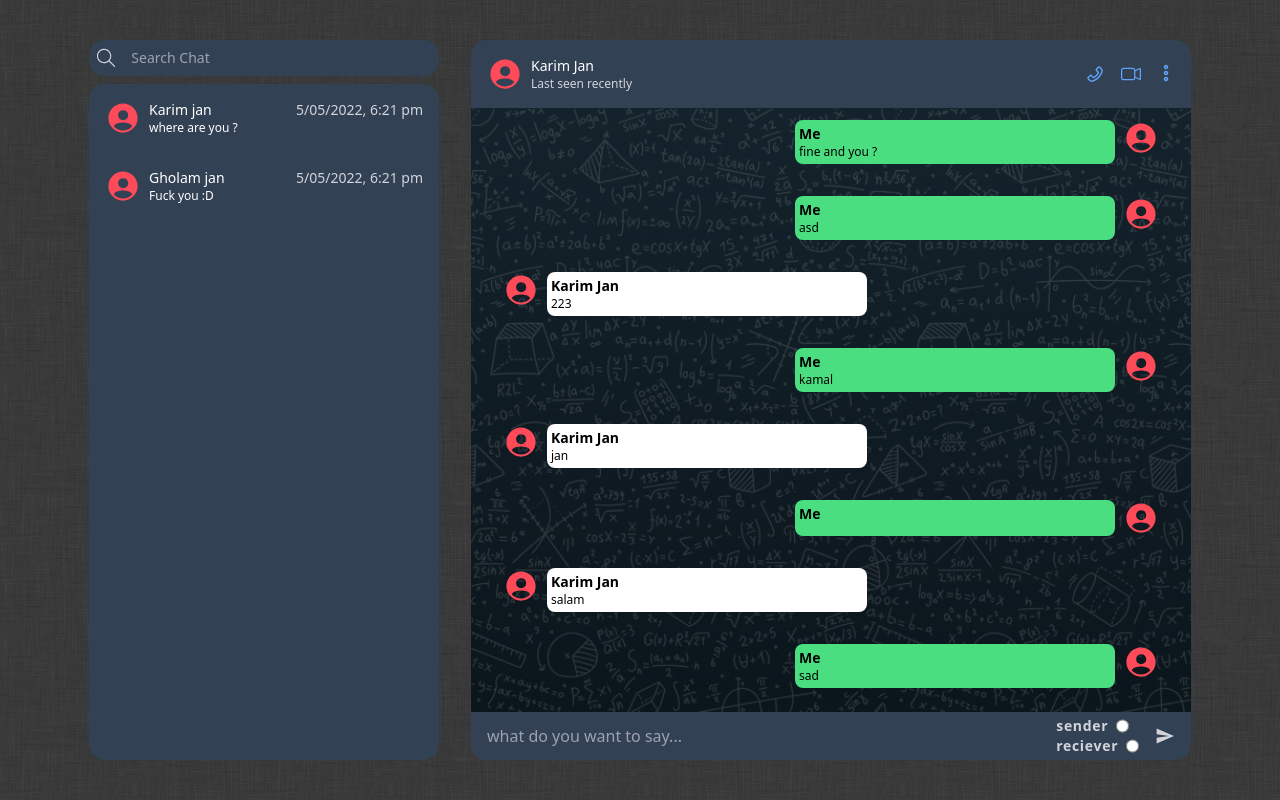
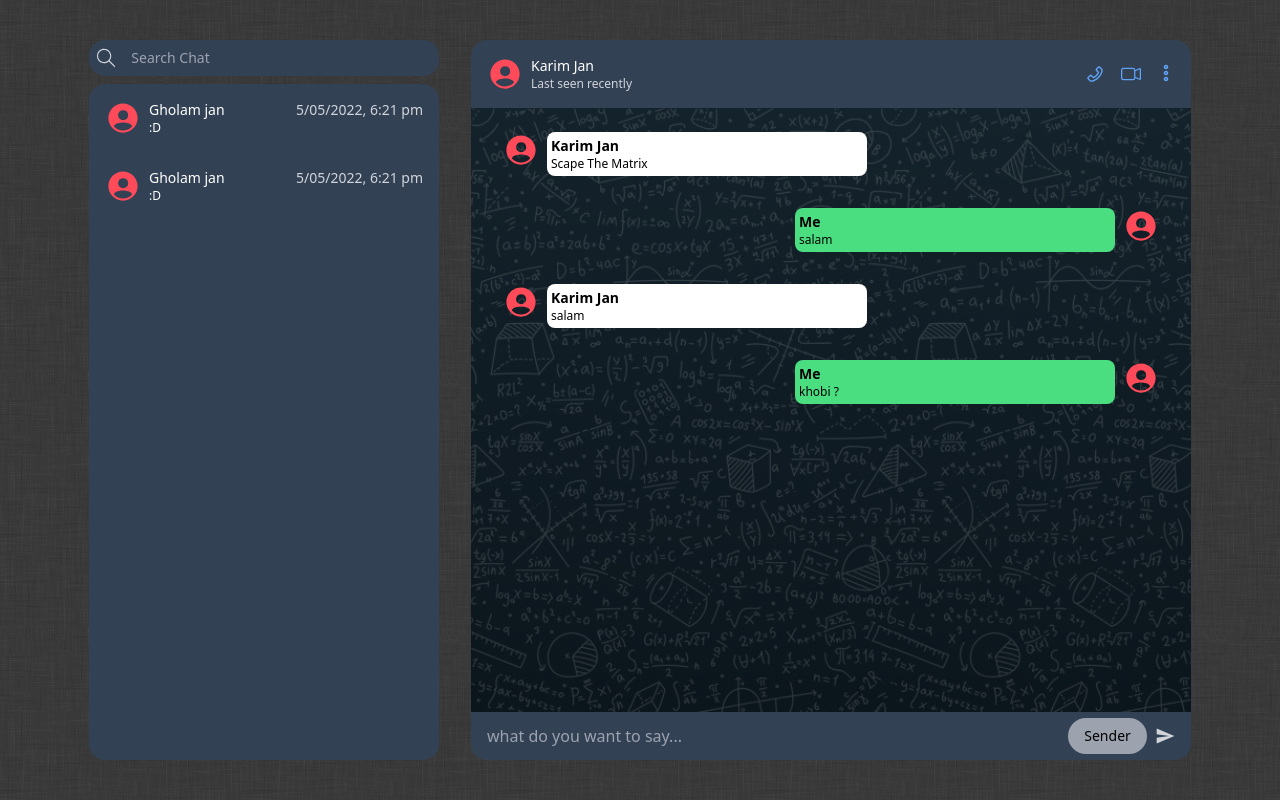
Before and after one commit to M-AminM/chat-app, a React (Create React App) app: page / in a window 1280 px wide. Built offline with nearby package versions, Linux system fonts and the light colour scheme; data requests are answered from the project's data file.

Commit message:
adding contacts message and change json server

```diff
--- a/server/db.json
+++ b/server/db.json
@@ -1,4 +1,10 @@
 {
+  "contacts": [
+    {
+      "id": 1,
+      "name": "Gholam jan",
+      "lastMessage": ":D",
+      "lastMessageSent": "5/05/2022, 6:21 pm",
       "messages": [
         {
           "id": 1,
@@ -7,186 +13,86 @@
           "type": "sender"
         },
         {
-      "id": 2,
-      "name": "The Rock",
-      "message": "Blood Sweat Respect",
-      "type": "sender"
-    },
-    {
-      "id": 3,
-      "name": "Me",
-      "message": "Hello",
-      "type": "reciever"
-    },
-    {
-      "id": 4,
-      "name": "Karim",
-      "message": "Salam",
-      "type": "sender"
-    },
-    {
-      "id": 1675069931049,
+          "id": 1675170622927,
           "name": "Me",
           "message": "salam",
           "type": "reciever"
         },
         {
-      "id": 1675069935838,
+          "id": 1675170625334,
+          "name": "Karim Jan",
+          "message": "salam",
+          "type": "sender"
+        },
+        {
+          "id": 1675170630847,
           "name": "Me",
-      "message": "salamdsa",
+          "message": "khobi ?",
+          "type": "reciever"
+        }
+      ]
+    },
+    {
+      "id": 2,
+      "name": "Gholam jan",
+      "lastMessage": ":D",
+      "lastMessageSent": "5/05/2022, 6:21 pm",
+      "messages": [
+        {
+          "id": 1,
+          "name": "Tate",
+          "message": "Scape The Matrix",
+          "type": "sender"
+        },
+        {
+          "id": 1675168023965,
+          "name": "Me",
+          "message": "2",
           "type": "reciever"
         },
         {
-      "id": 1675069937513,
-      "name": "Me",
-      "message": "salamdsasdafas",
-      "type": "reciever"
-    },
-    {
-      "id": 1675069942577,
-      "name": "Me",
-      "message": "213213",
-      "type": "reciever"
-    },
-    {
-      "id": 1675070936992,
-      "name": "Me",
-      "message": "321",
-      "type": "reciever"
-    },
-    {
-      "id": 1675070949225,
-      "name": "Me",
-      "message": "421",
-      "type": "reciever"
-    },
-    {
-      "id": 1675070999012,
-      "name": "Me",
-      "message": "213",
-      "type": "reciever"
-    },
-    {
-      "id": 1675071409382,
-      "name": "Me",
-      "message": "132",
-      "type": "reciever"
-    },
-    {
-      "id": 1675071645034,
-      "name": "Me",
-      "message": "123",
-      "type": "reciever"
-    },
-    {
-      "id": 1675071662057,
-      "name": "Me",
-      "message": "321",
-      "type": "reciever"
-    },
-    {
-      "id": 1675071674705,
-      "name": "Me",
-      "message": "",
-      "type": "reciever"
-    },
-    {
-      "id": 1675071681394,
-      "name": "Me",
-      "message": "nkbnbjbi",
-      "type": "reciever"
-    },
-    {
-      "id": 1675080847337,
-      "name": "Me",
-      "message": "karim kojaei ??",
-      "type": "reciever"
-    },
-    {
-      "id": 1675080851196,
-      "name": "Me",
-      "message": "asds",
-      "type": "reciever"
-    },
-    {
-      "id": 1675081702145,
-      "name": "Karim Jan",
-      "message": "hello",
-      "type": "sender"
-    },
-    {
-      "id": 1675081711663,
-      "name": "Me",
-      "message": "hi :D",
-      "type": "reciever"
-    },
-    {
-      "id": 1675081721947,
-      "name": "Karim Jan",
-      "message": "how are you ? ",
-      "type": "sender"
-    },
-    {
-      "id": 1675081731991,
-      "name": "Me",
-      "message": "fine and you ? ",
-      "type": "reciever"
-    },
-    {
-      "id": 1675082809980,
+          "id": 1675168306707,
           "name": "Me",
           "message": "asd",
           "type": "reciever"
         },
         {
-      "id": 1675082814879,
+          "id": 1675168309088,
+          "name": "Me",
+          "message": "asdsda",
+          "type": "reciever"
+        },
+        {
+          "id": 1675170540836,
+          "name": "Me",
+          "message": "das",
+          "type": "reciever"
+        },
+        {
+          "id": 1675170543507,
           "name": "Karim Jan",
-      "message": "223",
+          "message": "das321",
           "type": "sender"
         },
         {
-      "id": 1675083412290,
-      "name": "Me",
-      "message": "kamal ",
-      "type": "reciever"
-    },
-    {
-      "id": 1675083417297,
+          "id": 1675170635452,
           "name": "Karim Jan",
-      "message": "jan",
+          "message": "khobi ?",
           "type": "sender"
         },
         {
-      "id": 1675083500513,
-      "name": "Me",
-      "message": "",
-      "type": "reciever"
-    },
-    {
-      "id": 1675090082239,
+          "id": 1675170636310,
           "name": "Karim Jan",
-      "message": "salam",
+          "message": "khobi ?",
           "type": "sender"
         },
         {
-      "id": 1675090086108,
+          "id": 1675170637571,
           "name": "Me",
-      "message": "sad",
+          "message": "khobi ?",
           "type": "reciever"
-    }
-  ],
-  "contacts": [
-    {
-      "id": 1,
-      "name": "Karim jan",
-      "lastMessage": "where are you ?",
-      "lastMessageSent": "5/05/2022, 6:21 pm"
-    },
-    {
-      "id": 2,
-      "name": "Gholam jan",
-      "lastMessage": "Fuck you :D",
-      "lastMessageSent": "5/05/2022, 6:21 pm"
         }
       ]
     }
+  ]
+}
--- a/src/components/Messanger/Chat/Message/index.tsx
+++ b/src/components/Messanger/Chat/Message/index.tsx
@@ -8,25 +8,27 @@ interface ChatMessageProps extends React.PropsWithChildren {}
 const ChatMessage: React.FunctionComponent<
   ChatMessageProps
 > = (): JSX.Element => {
-  const { state, dispatch } = useContext(AppContext);
+  const { contacts, dispatchContacts, id } = useContext(AppContext);
   const bottomRef = useRef<HTMLDivElement>(null);
 
   const fetchData = () => {
     axios
-      .get("http://localhost:4000/messages")
+      .get("http://localhost:4000/contacts")
       .then((response) =>
-        dispatch({ type: "GET_ALL_MESSAGE", payload: response.data })
+        dispatchContacts({ type: "GET_ALL_CONTACTS", payload: response.data })
       )
       .catch((err) => console.log(err));
   };
 
+  const messages = contacts.filter((data) => data.id === id)[0]?.messages;
+
   useEffect(() => {
     fetchData();
-  }, [state]);
+  }, [messages]);
 
   useEffect(() => {
     bottomRef.current?.scrollIntoView({ behavior: "smooth" });
-  }, [state.length]);
+  }, [messages?.length]);
 
   return (
     <div
@@ -36,7 +38,7 @@ const ChatMessage: React.FunctionComponent<
       className="!bg-cover h-full w-full px-8 py-6 overflow-auto"
     >
       <ul className="flex flex-col gap-8">
-        {state.map((message: any) => (
+        {messages?.map((message: any) => (
           <MessageDetail type={message.type} message={message.message} />
         ))}
       </ul>
--- a/src/components/Messanger/Chat/Sender/index.tsx
+++ b/src/components/Messanger/Chat/Sender/index.tsx
@@ -1,72 +1,111 @@
-import React, { useRef, useState } from "react";
+import React, { useRef, useState, useContext, useEffect } from "react";
 import { MdSend } from "react-icons/md";
 import axios from "axios";
+import { AppContext } from "../../../../context/store";
 
 interface ChatSenderProsp extends React.PropsWithChildren {}
+type DataType = {
+  id: string;
+  name: string;
+  message: string;
+  type: string;
+};
 const ChatSender: React.FunctionComponent<
   ChatSenderProsp
 > = (): JSX.Element => {
+  const { id, contacts } = useContext(AppContext);
+  const [myArray, setMyArray] = useState<any>();
+  const [click, setClick] = useState(false);
+  let messages: DataType[] = contacts.filter((data) => data.id === id)[0]
+    ?.messages;
+
+  useEffect(() => {
+    // if (messages !== undefined) {
+    //   setMyArray(messages);
+    //   return;
+    // }
+    if (messages?.length !== undefined) {
+      setMyArray(messages);
+    }
+    console.log(messages?.length !== undefined);
+  }, [messages?.length !== undefined, messages?.length]);
+
   const inputRef = useRef<any>();
-  const [type, setType] = useState("");
-  const name = type === "sender" ? "Karim Jan" : "Me";
+  const [input, setInput] = useState("");
+  const [sender, setSender] = useState(false);
+  const name = sender ? "Karim Jan" : "Me";
+  const type = sender ? "sender" : "reciever";
 
   const clickHandler = () => {
+    if (input) {
+      setClick(true);
       const data = {
         id: new Date().getTime(),
         name: name,
-      message: inputRef.current.value,
+        message: input,
         type: type,
       };
+      setMyArray([...myArray, data]);
+      console.log(myArray);
 
+      // axios({
+      //   url: `http://localhost:4000/contacts/${id}`,
+      //   method: "PUT",
+      //   headers: {
+      //     "Content-Type": "application/json",
+      //   },
+      //   data: JSON.stringify(data1),
+      // })
+      //   .then((response) => {
+      //     console.log(response);
+      //   })
+      //   .catch((err) => {});
+      // inputRef.current.value = "";
+      // inputRef.current.focus();
+    } else {
+      window.alert("Write your message !!!");
+    }
+  };
+
+  useEffect(() => {
+    if (click) {
+      const data1 = {
+        id: id,
+        name: "Gholam jan",
+        lastMessage: ":D",
+        lastMessageSent: "5/05/2022, 6:21 pm",
+        messages: myArray,
+      };
       axios({
-      url: "http://localhost:4000/messages",
-      method: "POST",
+        url: `http://localhost:4000/contacts/${id}`,
+        method: "PUT",
         headers: {
           "Content-Type": "application/json",
         },
-
-      data: JSON.stringify(data),
+        data: JSON.stringify(data1),
       })
         .then((response) => {
           console.log(response);
         })
-
         .catch((err) => {});
-    inputRef.current.value = "";
-    inputRef.current.focus();
-  };
-
+      setClick(false);
+    }
+  }, [click]);
   return (
     <div className="flex items-center bg-slate-700 pr-4 rounded-b-2xl">
       <input
         className="bg-slate-700 text-gray-300 border-none outline-0 rounded-2xl px-4 py-3 w-full"
         placeholder="what do you want to say..."
-        ref={inputRef}
+        onChange={(e) => setInput(e.target.value)}
       />
-
-      <div className="pr-4">
-        <div onChange={(e: any) => setType(e.target.value)}>
-          <div className="flex gap-2">
-            <label
-              className="text-sm font-semibold text-gray-300 tracking-wider"
-              htmlFor="sender"
+      <button
+        onClick={() => setSender(!sender)}
+        className={`border-none outline-0 px-4 py-2 bg-gray-400 text-sm rounded-3xl mr-2 duration-150 ease-in ${
+          sender ? "bg-blue-400 text-white" : ""
+        }`}
       >
-              sender
-            </label>
-            <input type="radio" id="sender" name="type" value="sender" />
-          </div>
-
-          <div className="flex gap-2">
-            <label
-              className="text-sm font-semibold text-gray-300 tracking-wider"
-              htmlFor="reciever"
-            >
-              reciever
-            </label>
-            <input type="radio" id="reciever" name="type" value="reciever" />
-          </div>
-        </div>
-      </div>
+        Sender
+      </button>
       <MdSend
         onClick={clickHandler}
         className="text-gray-300 text-2xl cursor-pointer hover:text-blue-400 duration-150 ease-out"
--- a/src/components/Messanger/Sidebar/ChatList/index.tsx
+++ b/src/components/Messanger/Sidebar/ChatList/index.tsx
@@ -13,7 +13,7 @@ type ContactType = {
 };
 
 const ChatList: React.FunctionComponent<ChatListProps> = (): JSX.Element => {
-  const { contacts, dispatchContacts } = useContext(AppContext);
+  const { contacts, dispatchContacts, setId } = useContext(AppContext);
 
   const contactsData = () => {
     axios
@@ -22,6 +22,10 @@ const ChatList: React.FunctionComponent<ChatListProps> = (): JSX.Element => {
         dispatchContacts({ type: "GET_ALL_CONTACTS", payload: response.data })
       )
       .catch((err) => console.log(err));
+  };
+
+  const clickHandler = (id: number) => {
+    setId(id);
   };
 
   useEffect(() => {
@@ -34,6 +38,7 @@ const ChatList: React.FunctionComponent<ChatListProps> = (): JSX.Element => {
         <div
           className="flex justify-between cursor-pointer p-4  duration-150 ease-in"
           key={contact.id}
+          onClick={() => clickHandler(contact.id)}
         >
           <div className="flex gap-2 ">
             <IoPersonCircleSharp className="text-4xl " color="#ff4a59" />
--- a/src/context/store.tsx
+++ b/src/context/store.tsx
@@ -1,21 +1,15 @@
-import React, { useReducer, createContext } from "react";
+import React, { useReducer, createContext, useState } from "react";
 import { MessageReducer } from "./message/message.reducer";
 import { ContactReducer } from "./contact/contact.reducer";
 
 interface AppContextProviderProps extends React.PropsWithChildren {}
-
-type MessageType = {
-  id: string;
-  name: string;
-  message: string;
-  type: string;
-};
 
 type ContactType = {
   id: number;
   name: string;
   lastMessage: string;
   lastMessageSent: string;
+  messages: [];
 };
 
 type ContextAction<T, K> = {
@@ -24,35 +18,33 @@ type ContextAction<T, K> = {
 };
 
 type Context = {
-  state: MessageType[];
-  dispatch: React.Dispatch<ContextAction<any, any>>;
   contacts: ContactType[];
   dispatchContacts: React.Dispatch<ContextAction<any, any>>;
+  id: number;
+  setId: React.Dispatch<React.SetStateAction<number>>;
 };
 
 export const AppContext = createContext<Context>({
-  state: [],
-  dispatch: () => null,
   contacts: [],
   dispatchContacts: () => null,
+  id: 1,
+  setId: () => null,
 });
 
-const InitialState: MessageType[] = [];
 const InitialContact: ContactType[] = [];
 
 const AppContextProvider: React.FunctionComponent<AppContextProviderProps> = ({
   children,
 }): JSX.Element => {
-  const [state, dispatch] = useReducer(MessageReducer, InitialState);
   const [contacts, dispatchContacts] = useReducer(
     ContactReducer,
     InitialContact
   );
 
+  const [id, setId] = useState(1);
+
   return (
-    <AppContext.Provider
-      value={{ state, dispatch, contacts, dispatchContacts }}
-    >
+    <AppContext.Provider value={{ contacts, dispatchContacts, id, setId }}>
       {children}
     </AppContext.Provider>
   );
```
Lines whose indentation alone changed are shown as unchanged.
